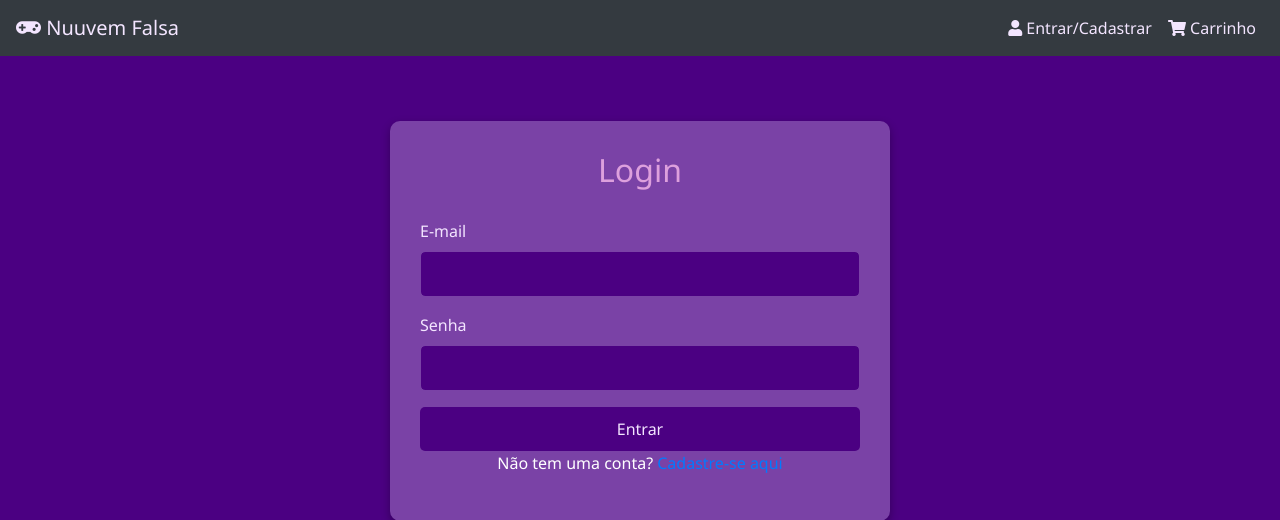
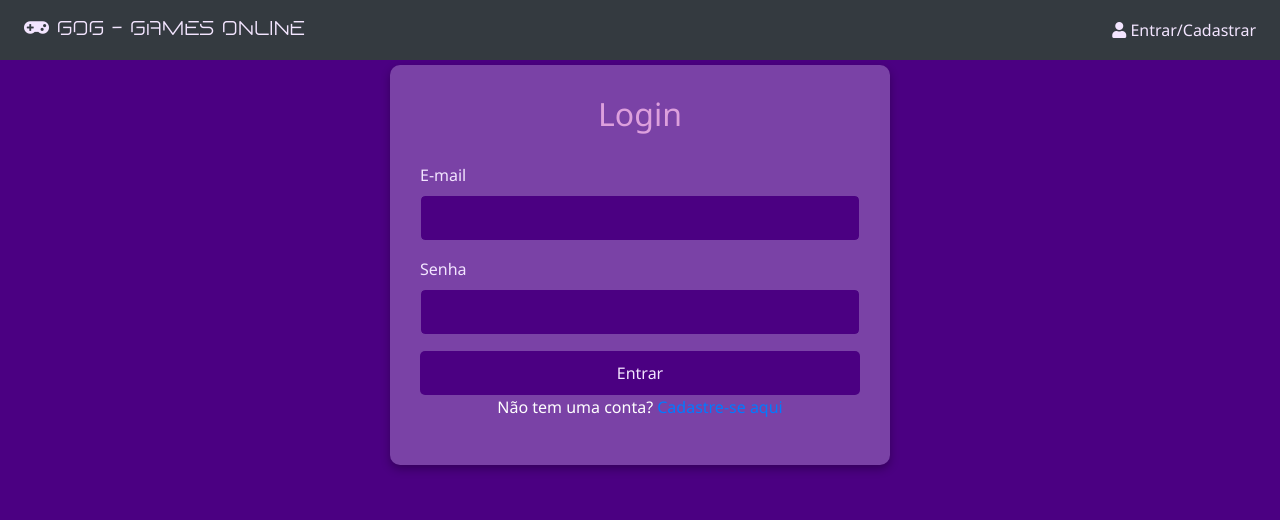
Before and after one commit to EnzoCorainiBarbieri/GOG-SITE, a Flask app: page /login in a window 1280 px wide. Shown: the top 520 px of the page. Run offline with Flask 3, Linux system fonts and the light colour scheme; some libraries are stand-ins or nearby versions.

Commit message:
correção na navbar e gamedetails

```diff
--- a/static/styles.css
+++ b/static/styles.css
@@ -20,6 +20,13 @@ body {
 
 /* Estilo do Navbar */
 .navbar {
+    position: fixed; /* Fixa a navbar no topo da tela */
+    top: 0;
+    left: 0;
+    right: 0;
+    z-index: 1000; /* Garante que a navbar fique acima de outros elementos */
+    padding: 10px 0; /* Ajuste a altura da navbar */
+    background-color: #4b0082; /* A cor do fundo da navbar */
     background-color: #4b0082; /* Roxo intenso */
 }
 
@@ -210,6 +217,7 @@ footer {
 
 /* Página de Detalhes do Jogo */
 .game-details-page {
+    margin-top: 80px;
     background-color: #4b0082; /* Fundo roxo */
     padding: 50px 0;
 }
--- a/templates/game_details.html
+++ b/templates/game_details.html
@@ -5,6 +5,7 @@
     <meta name="viewport" content="width=device-width, initial-scale=1.0">
     <title>{{ game['name'] }} - Loja de Jogos</title>
     <link rel="stylesheet" href="https://maxcdn.bootstrapcdn.com/bootstrap/4.0.0/css/bootstrap.min.css">
+    <link rel="stylesheet" href="https://cdnjs.cloudflare.com/ajax/libs/font-awesome/5.15.4/css/all.min.css">
     <link rel="stylesheet" href="{{ url_for('static', filename='styles.css') }}">
 </head>
 <body class="game-details-page">
--- a/templates/login.html
+++ b/templates/login.html
@@ -9,28 +9,7 @@
     <link rel="stylesheet" href="static/styles.css">
 </head>
 <body>
-
-<!-- Navbar -->
-<nav class="navbar navbar-expand-lg navbar-dark bg-dark">
-    <a class="navbar-brand" href="/">
-        <i class="fas fa-gamepad"></i> Nuuvem Falsa
-    </a>
-    <div class="collapse navbar-collapse" id="navbarNav">
-        <ul class="navbar-nav ml-auto">
-            <li class="nav-item">
-                <a class="nav-link" href="/login">
-                    <i class="fas fa-user"></i> Entrar/Cadastrar
-                </a>
-            </li>
-            <li class="nav-item">
-                <a class="nav-link" href="/cart">
-                    <i class="fas fa-shopping-cart"></i> Carrinho
-                </a>
-            </li>
-        </ul>
-    </div>
-</nav>
-
+    {% include 'navbar.html' %}
 <!-- Formulário de Login -->
     <div class="container">
         <div class="form-container">
--- a/templates/navbar.html
+++ b/templates/navbar.html
@@ -19,6 +19,11 @@
                     <i class="fas fa-life-ring"> Suporte</i>
                   </a>
               </li>
+              <li class="nav-item">
+                <a class="nav-link" href="/cart">
+                    <i class="fas fa-shopping-cart"></i> Carrinho
+                </a>
+            </li>
               <!-- Link para deslogar -->
               <li class="nav-item">
                   <a class="nav-link" href="/logout">
@@ -33,11 +38,6 @@
                   </a>
               </li>
           {% endif %}
-          <li class="nav-item">
-              <a class="nav-link" href="/cart">
-                  <i class="fas fa-shopping-cart"></i> Carrinho
-              </a>
-          </li>
       </ul>
   </div>
 </nav>
```
Also changed, not shown: database.db. Lines whose indentation alone changed are shown as unchanged.
